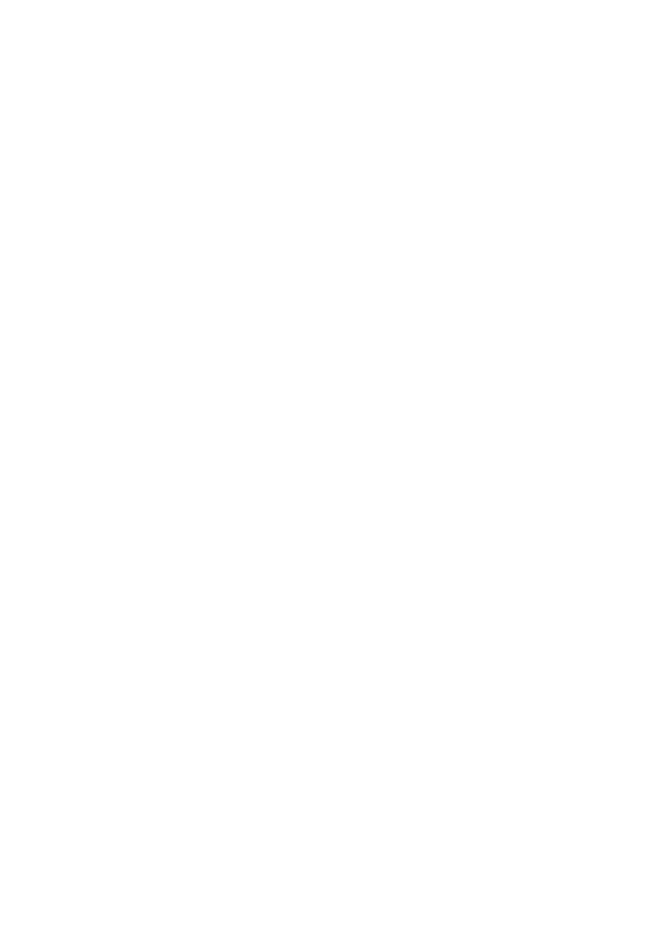
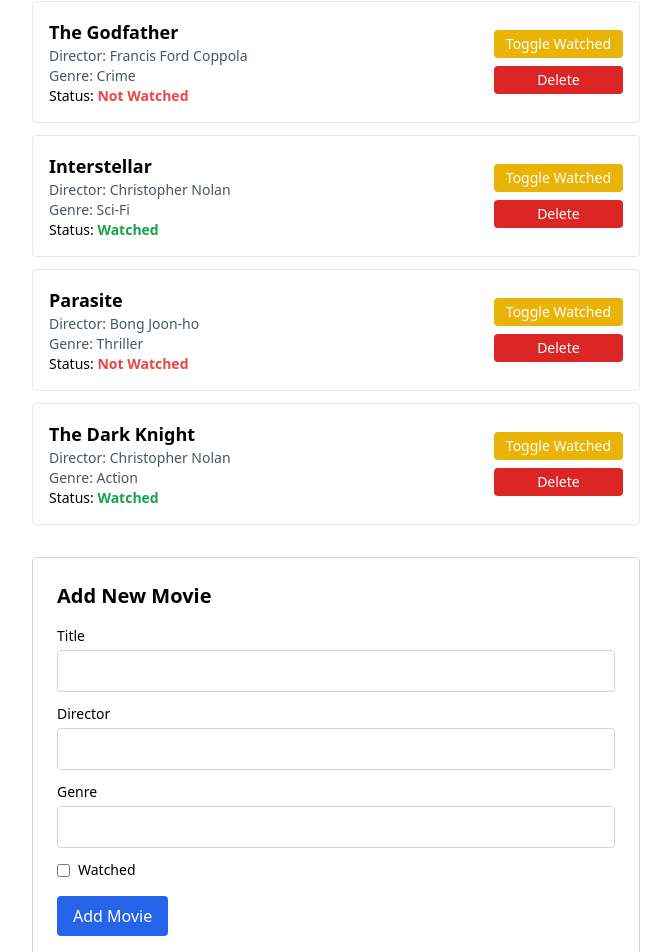
Before and after one commit to egecanakincioglu/csp-movie-watchlist, a React (Vite) app: page /movies in a window 1280 px wide. Shown: the part 285-1237 px from the top of the page, without its empty margins (304-975 px from the left). Before the commit the page ends 800 px from the top, so only its background shows below. Built offline with nearby package versions, Linux system fonts and the light colour scheme.

Commit message:
Implemented Read

```diff
--- a/src/pages/MoviesPage.jsx
+++ b/src/pages/MoviesPage.jsx
@@ -1,12 +1,142 @@
-// TODO: import movies from utils/movies.js
-// TODO: implement Read - display the list of movies
-// TODO: implement Add, Update (toggle watched), and Delete
+import { useState } from 'react'
+import { movies as initialMovies } from '../utils/movies'
 
 function MoviesPage() {
+  const [movies, setMovies] = useState(initialMovies)
+  const [title, setTitle] = useState('')
+  const [director, setDirector] = useState('')
+  const [genre, setGenre] = useState('')
+  const [watched, setWatched] = useState(false)
+  const [error, setError] = useState('')
+
+  const handleAdd = () => {
+    if (title.trim() === '') {
+      setError('Title cannot be empty.')
+      return
+    }
+    if (director.trim() === '') {
+      setError('Director cannot be empty.')
+      return
+    }
+
+    setError('')
+
+    const newMovie = {
+      id: Date.now(),
+      title: title.trim(),
+      director: director.trim(),
+      genre: genre.trim(),
+      watched: watched,
+    }
+
+    setMovies([...movies, newMovie])
+    setTitle('')
+    setDirector('')
+    setGenre('')
+    setWatched(false)
+  }
+
+  const handleToggleWatched = (id) => {
+    setMovies(movies.map((movie) =>
+      movie.id === id ? { ...movie, watched: !movie.watched } : movie
+    ))
+  }
+
+  const handleDelete = (id) => {
+    setMovies(movies.filter((movie) => movie.id !== id))
+  }
+
   return (
-    <div className="p-8">
+    <div className="p-8 max-w-2xl mx-auto">
       <h1 className="text-3xl font-bold text-gray-900 mb-6">Movies</h1>
-      {/* your implementation goes here */}
+
+      <div className="mb-8">
+        {movies.map((movie) => (
+          <div
+            key={movie.id}
+            className="border border-gray-200 rounded p-4 mb-3 flex items-center justify-between"
+          >
+            <div>
+              <h2 className="font-bold text-lg">{movie.title}</h2>
+              <p className="text-sm text-gray-600">Director: {movie.director}</p>
+              <p className="text-sm text-gray-600">Genre: {movie.genre}</p>
+              <p className="text-sm">
+                Status:{' '}
+                <span className={movie.watched ? 'text-green-600 font-semibold' : 'text-red-500 font-semibold'}>
+                  {movie.watched ? 'Watched' : 'Not Watched'}
+                </span>
+              </p>
+            </div>
+            <div className="flex flex-col gap-2 ml-4">
+              <button
+                onClick={() => handleToggleWatched(movie.id)}
+                className="bg-yellow-500 hover:bg-yellow-600 text-white px-3 py-1 rounded text-sm"
+              >
+                Toggle Watched
+              </button>
+              <button
+                onClick={() => handleDelete(movie.id)}
+                className="bg-red-600 hover:bg-red-700 text-white px-3 py-1 rounded text-sm"
+              >
+                Delete
+              </button>
+            </div>
+          </div>
+        ))}
+      </div>
+
+      <div className="border border-gray-300 rounded p-6">
+        <h2 className="text-xl font-bold mb-4">Add New Movie</h2>
+
+        {error && <p className="text-red-500 mb-3">{error}</p>}
+
+        <div className="mb-3">
+          <label className="block text-sm font-medium mb-1">Title</label>
+          <input
+            type="text"
+            value={title}
+            onChange={(e) => setTitle(e.target.value)}
+            className="border border-gray-300 rounded px-3 py-2 w-full"
+          />
+        </div>
+
+        <div className="mb-3">
+          <label className="block text-sm font-medium mb-1">Director</label>
+          <input
+            type="text"
+            value={director}
+            onChange={(e) => setDirector(e.target.value)}
+            className="border border-gray-300 rounded px-3 py-2 w-full"
+          />
+        </div>
+
+        <div className="mb-3">
+          <label className="block text-sm font-medium mb-1">Genre</label>
+          <input
+            type="text"
+            value={genre}
+            onChange={(e) => setGenre(e.target.value)}
+            className="border border-gray-300 rounded px-3 py-2 w-full"
+          />
+        </div>
+
+        <div className="mb-4 flex items-center gap-2">
+          <input
+            type="checkbox"
+            checked={watched}
+            onChange={(e) => setWatched(e.target.checked)}
+            id="watched"
+          />
+          <label htmlFor="watched" className="text-sm font-medium">Watched</label>
+        </div>
+
+        <button
+          onClick={handleAdd}
+          className="bg-blue-600 hover:bg-blue-700 text-white px-4 py-2 rounded"
+        >
+          Add Movie
+        </button>
+      </div>
     </div>
   )
 }
```
